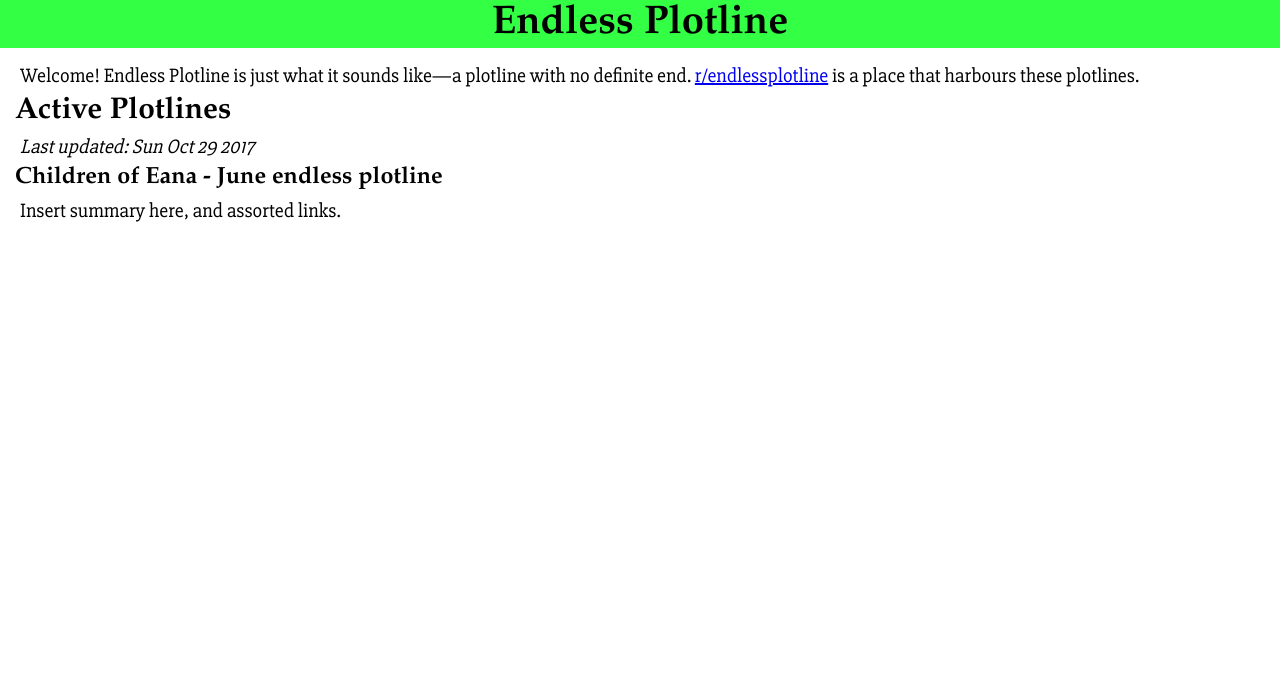
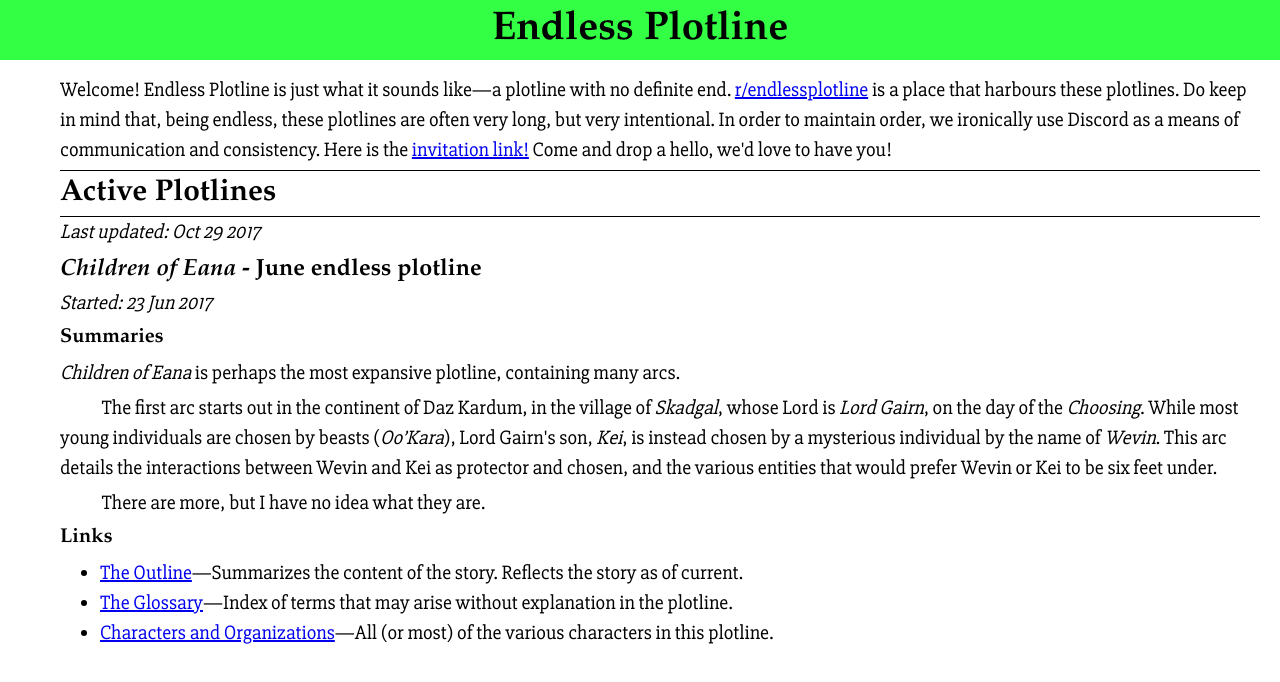
Before and after one commit to EndlessPlotline/EndlessPlotline.github.io, a plain HTML site: page index.html in a window 1280 px wide. Drawn offline with Linux system fonts and the light colour scheme; a web font is replaced by a local one.

Commit message:
expand format; add links and summary (starting)

```diff
--- a/index.css
+++ b/index.css
@@ -1,4 +1,13 @@
 @import url('https://fonts.googleapis.com/css?family=Coda|Slabo+27px');
+
+/* body text style */
+body {
+    font-family: "Slabo 27px", "Garamond", serif;
+    font-size: 20px;
+    line-height: 1.5;
+}
+
+
 
 html, body {
     margin: 0;
@@ -6,6 +15,8 @@ html, body {
 
 #content {
     margin: 15px;
+    margin-left: 60px;
+    max-width: 1200px;
 }
 
 header {
@@ -13,21 +24,25 @@ header {
     background: #33ff44;
 }
 
-/* body text style */
-body {
-    font-family: "Slabo 27px", "Garamond", serif;
-    font-size: 20px;
-}
-
 h1, h2, h3, h4, h5, h6 {
     font-family: "Coda", Garamond;
     margin: 0;
 }
 
-p {
-    margin: 5px;
+h2 {
+    border-bottom: 1px solid;
+    border-top: 1px solid;
+}
+
+p, ol, ul {
+    margin: 5px 0;
+}
+
+p + p {
+    text-indent: 4ch;
 }
 
 .subtitle {
     font-style: italic;
+    margin-top: 0;
 }
--- a/index.html
+++ b/index.html
@@ -10,11 +10,21 @@
         <h1>Endless Plotline</h1>
     </header>
     <div id="content">
-        <p>Welcome! Endless Plotline is just what it sounds like&mdash;a plotline with no definite end. <a href="https://www.reddit.com/r/endlessplotline">r/endlessplotline</a> is a place that harbours these plotlines.</p>
+        <p>Welcome! Endless Plotline is just what it sounds like&mdash;a plotline with no definite end. <a href="https://www.reddit.com/r/endlessplotline">r/endlessplotline</a> is a place that harbours these plotlines. Do keep in mind that, being endless, these plotlines are often very long, but very intentional. In order to maintain order, we ironically use Discord as a means of communication and consistency. Here is the <a href="https://discord.gg/5svmtqM">invitation link!</a> Come and drop a hello, we'd love to have you!</p>
         <h2>Active Plotlines</h2>
-        <p class="subtitle">Last updated: Sun Oct 29 2017</p>
-        <h3>Children of Eana - June endless plotline</h3>
-        <p>Insert summary here, and assorted links.</p>
+        <p class="subtitle">Last updated: Oct 29 2017</p>
+        <h3><cite>Children of Eana</cite> - June endless plotline</h3>
+        <p class="subtitle">Started: 23 Jun 2017</p>
+        <h4>Summaries</h4>
+        <p><cite>Children of Eana</cite> is perhaps the most expansive plotline, containing many arcs.</p>
+        <p>The first arc starts out in the continent of Daz Kardum, in the village of <em>Skadgal</em>, whose Lord is <em>Lord Gairn</em>, on the day of the <em>Choosing</em>. While most young individuals are chosen by beasts (<em>Oo’Kara</em>), Lord Gairn's son, <em>Kei</em>, is instead chosen by a mysterious individual by the name of <em>Wevin</em>. This arc details the interactions between Wevin and Kei as protector and chosen, and the various entities that would prefer Wevin or Kei to be six feet under.</p>
+        <p>There are more, but I have no idea what they are.</p>
+        <h4>Links</h4>
+        <ul>
+            <li><a href="https://docs.google.com/document/d/1GEkee4kbalO3X6kPsYVW6y2VUMTSAgNN7-CozZka-i0/edit?usp=sharing">The Outline</a>&mdash;Summarizes the content of the story. Reflects the story as of current.</li>
+            <li><a href="https://docs.google.com/document/d/1YejXuQf4YnL7dELUT39TIH0NI3VOfOZVxA5gNQetvS8/edit?usp=sharing">The Glossary</a>&mdash;Index of terms that may arise without explanation in the plotline.</li>
+            <li><a href="https://docs.google.com/document/d/1hj7IZCUURMA5FAm632mSuwicQh9Vm6CeW8jfaFE2scU/edit?usp=sharing">Characters and Organizations</a>&mdash;All (or most) of the various characters in this plotline.</li>
+        </ul>
     </div>
 </body>
 </html>
```
